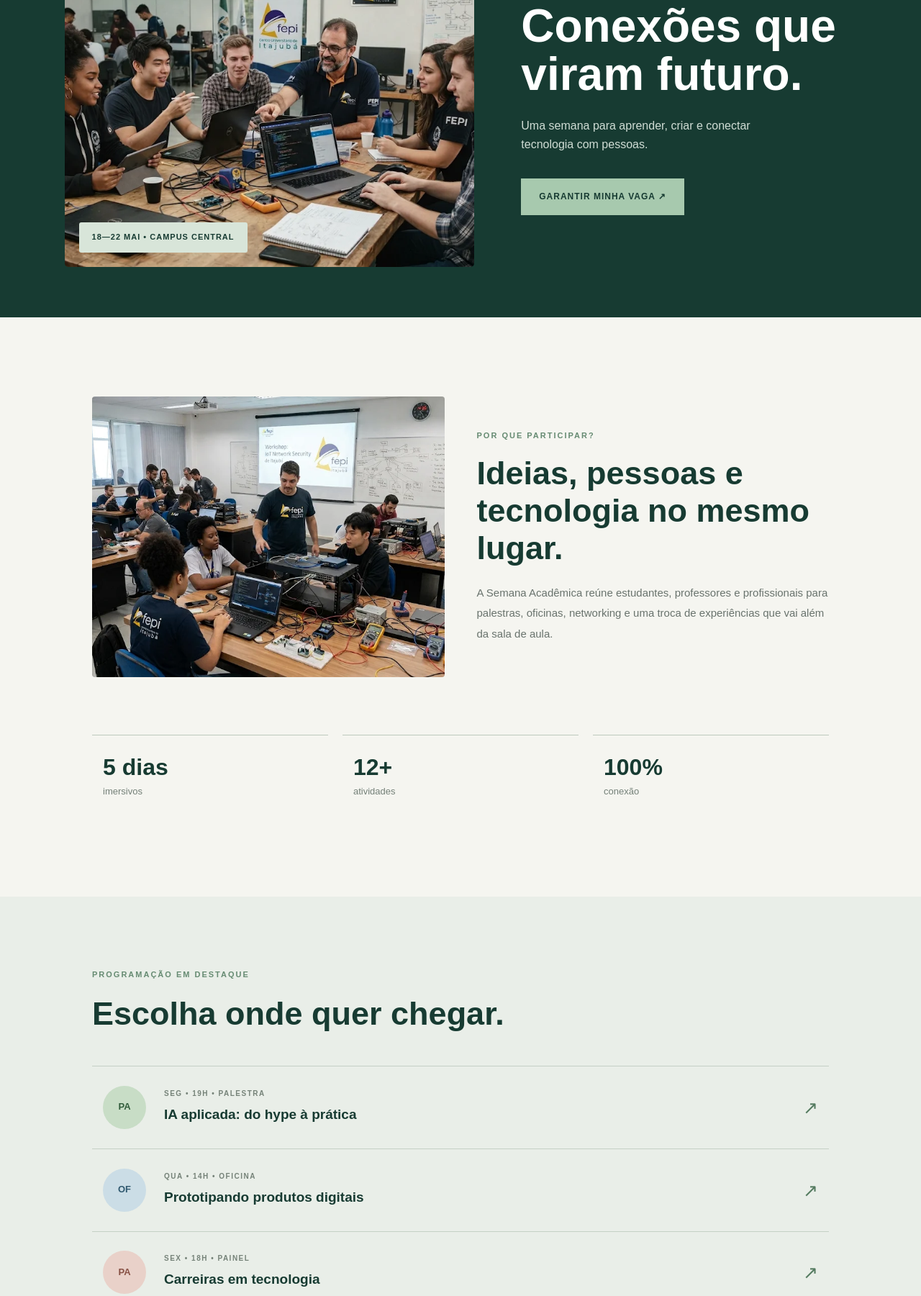
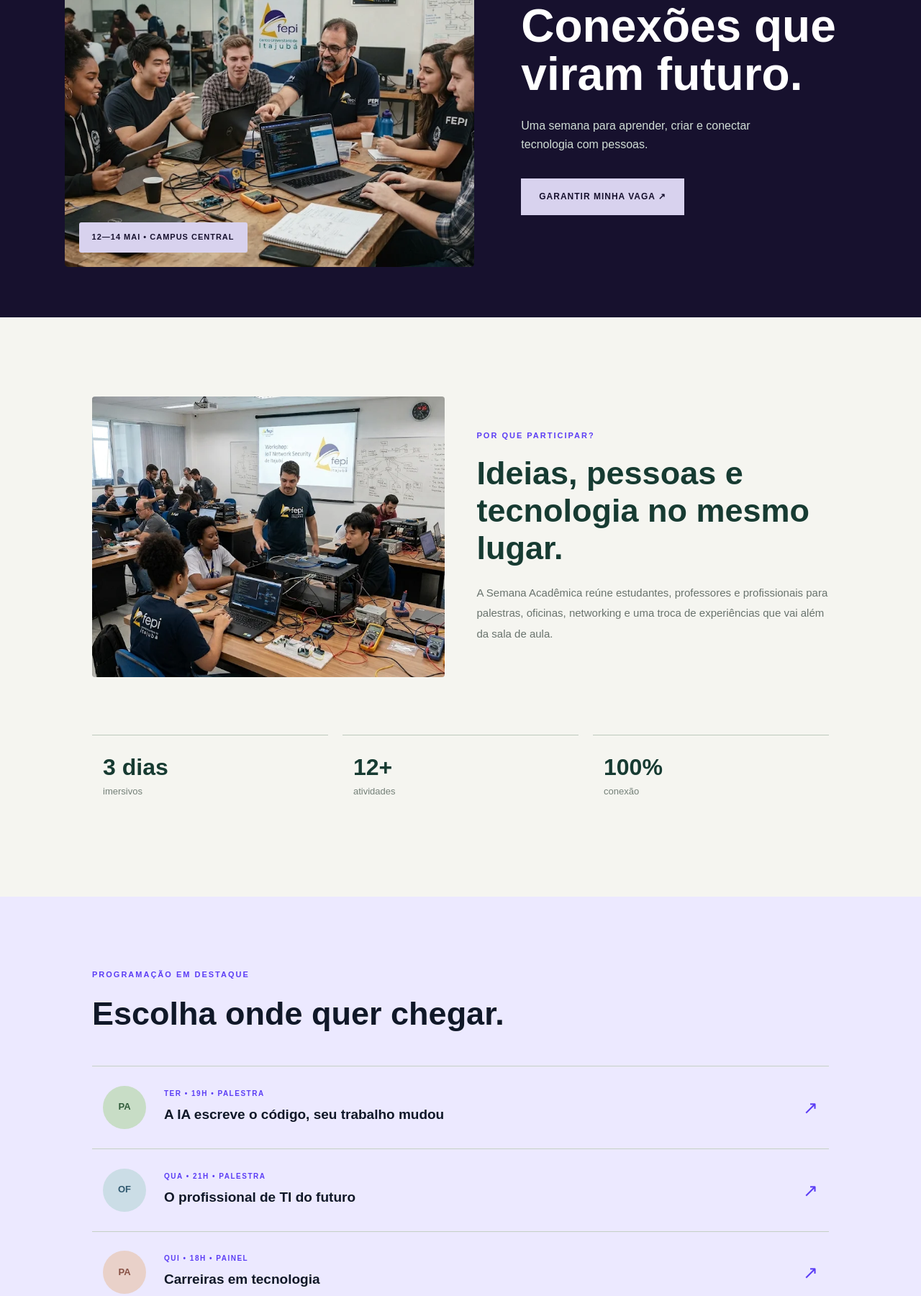
Before and after one commit to Joaopedrop06/trabalho_front_end, a plain HTML site: page index.html in a window 1280 px wide. Shown: the part 230-2031 px from the top of the page at 72% size. Drawn offline with Linux system fonts and the light colour scheme.

Commit message:
Adicionando documento index.html, estilo.css e PROMPTS.md atualizados e corrigidos4

```diff
--- a/estilo.css
+++ b/estilo.css
@@ -132,7 +132,7 @@ h1, h2, h3 {
     grid-template-columns: 1.1fr 0.9fr;
     align-items: center;
     gap: 65px;
-    background-color: #173b32;
+    background-color: #17112E;
     color: #ffffff;
 }
 
@@ -155,8 +155,8 @@ h1, h2, h3 {
     bottom: 20px;
     left: 20px;
     padding: 12px 18px;
-    background-color: #d8e5d9;
-    color: #173b32;
+    background-color: #D8D2EE;
+    color: #17112E;
     border-radius: 3px;
 }
 
@@ -190,8 +190,8 @@ h1, h2, h3 {
 .botao-vaga {
     display: inline-block;
     padding: 16px 25px;
-    background-color: #a7c9ae;
-    color: #173b32;
+    background-color: #D8D2EE;
+    color: #17112E;
     font-size: 12px;
     font-weight: 800;
     letter-spacing: 1px;
@@ -235,7 +235,7 @@ h1, h2, h3 {
 
 .subtitulo {
     margin-bottom: 18px;
-    color: #668b72;
+    color: #5B3DF5;
     font-size: 11px;
     font-weight: 800;
     letter-spacing: 2px;
@@ -285,12 +285,12 @@ h1, h2, h3 {
 
 .programacao {
     padding: 100px 10%;
-    background-color: #e9eee8;
+    background-color: #ECE9FF;
 }
 
 .programacao > h2 {
     margin-bottom: 45px;
-    color: #173b32;
+    color: #101828;
     font-size: clamp(30px, 4vw, 45px);
 }
 
@@ -354,20 +354,20 @@ h1, h2, h3 {
 
 .informacoes-programacao h3 {
     margin-bottom: 8px;
-    color: #758278;
+    color: #5B3DF5;
     font-size: 10px;
     letter-spacing: 1.5px;
 }
 
 .informacoes-programacao p {
-    color: #173b32;
+    color: #101828;
     font-size: 19px;
     font-weight: 700;
 }
 
 /* Seta dos cartões */
 .seta {
-    color: #557b60;
+    color: #5B3DF5;
     font-size: 25px;
 }
 
@@ -728,7 +728,6 @@ h1, h2, h3 {
 
 /* =========================================
    9. INFORMAÇÕES DO EVENTO
-   Seção "Antes de chegar, anota aí."
 ========================================= */
 
 .informacoes-evento {
@@ -884,7 +883,7 @@ h1, h2, h3 {
     flex-direction: column;
     align-items: center;
     gap: 30px;
-    background-color: #ece9ff;
+    background-color: #17112E;
     color: #ffffff;
     text-align: center;
 }
--- a/index.html
+++ b/index.html
@@ -52,7 +52,7 @@
                      alt="Quatro estudantes caminhando pelo campus da faculdade">
 
                 <div class="data-evento">
-                    <p>18—22 MAI • CAMPUS CENTRAL</p>
+                    <p>12—14 MAI • CAMPUS CENTRAL</p>
                 </div>
 
             </div>
@@ -104,7 +104,7 @@
             <div class="indicadores">
 
                 <div class="cartao-indicador">
-                    <h3>5 dias</h3>
+                    <h3>3 dias</h3>
                     <p>imersivos</p>
                 </div>
 
@@ -132,15 +132,15 @@
 
             <div class="lista-programacao">
 
-                <a href="programacao.html" class="cartao-programacao">
+                <a href="https://fepi.br/vem-ai-a-semana-da-tecnologia-fepi-com-os-cursos-de-sistemas-de-informacao-e-tecnologia-em-analise-e-desenvolvimento-de-sistemas/" class="cartao-programacao">
 
                     <div class="icone-programacao icone-verde">
                         <span>PA</span>
                     </div>
 
                     <div class="informacoes-programacao">
-                        <h3>SEG • 19H • PALESTRA</h3>
-                        <p>IA aplicada: do hype à prática</p>
+                        <h3>TER • 19H • PALESTRA</h3>
+                        <p>A IA escreve o código, seu trabalho mudou</p>
                     </div>
 
                     <span class="seta">↗</span>
@@ -148,15 +148,15 @@
                 </a>
 
 
-                <a href="programacao.html" class="cartao-programacao">
+                <a href="https://fepi.br/vem-ai-a-semana-da-tecnologia-fepi-com-os-cursos-de-sistemas-de-informacao-e-tecnologia-em-analise-e-desenvolvimento-de-sistemas/" class="cartao-programacao">
 
                     <div class="icone-programacao icone-azul">
                         <span>OF</span>
                     </div>
 
                     <div class="informacoes-programacao">
-                        <h3>QUA • 14H • OFICINA</h3>
-                        <p>Prototipando produtos digitais</p>
+                        <h3>QUA • 21H • PALESTRA</h3>
+                        <p>O profissional de TI do futuro</p>
                     </div>
 
                     <span class="seta">↗</span>
@@ -164,14 +164,14 @@
                 </a>
 
 
-                <a href="programacao.html" class="cartao-programacao">
+                <a href="https://fepi.br/vem-ai-a-semana-da-tecnologia-fepi-com-os-cursos-de-sistemas-de-informacao-e-tecnologia-em-analise-e-desenvolvimento-de-sistemas/" class="cartao-programacao">
 
                     <div class="icone-programacao icone-vermelho">
                         <span>PA</span>
                     </div>
 
                     <div class="informacoes-programacao">
-                        <h3>SEX • 18H • PAINEL</h3>
+                        <h3>QUI • 18H • PAINEL</h3>
                         <p>Carreiras em tecnologia</p>
                     </div>
 
```
Also changed, not shown: 1 other file.
